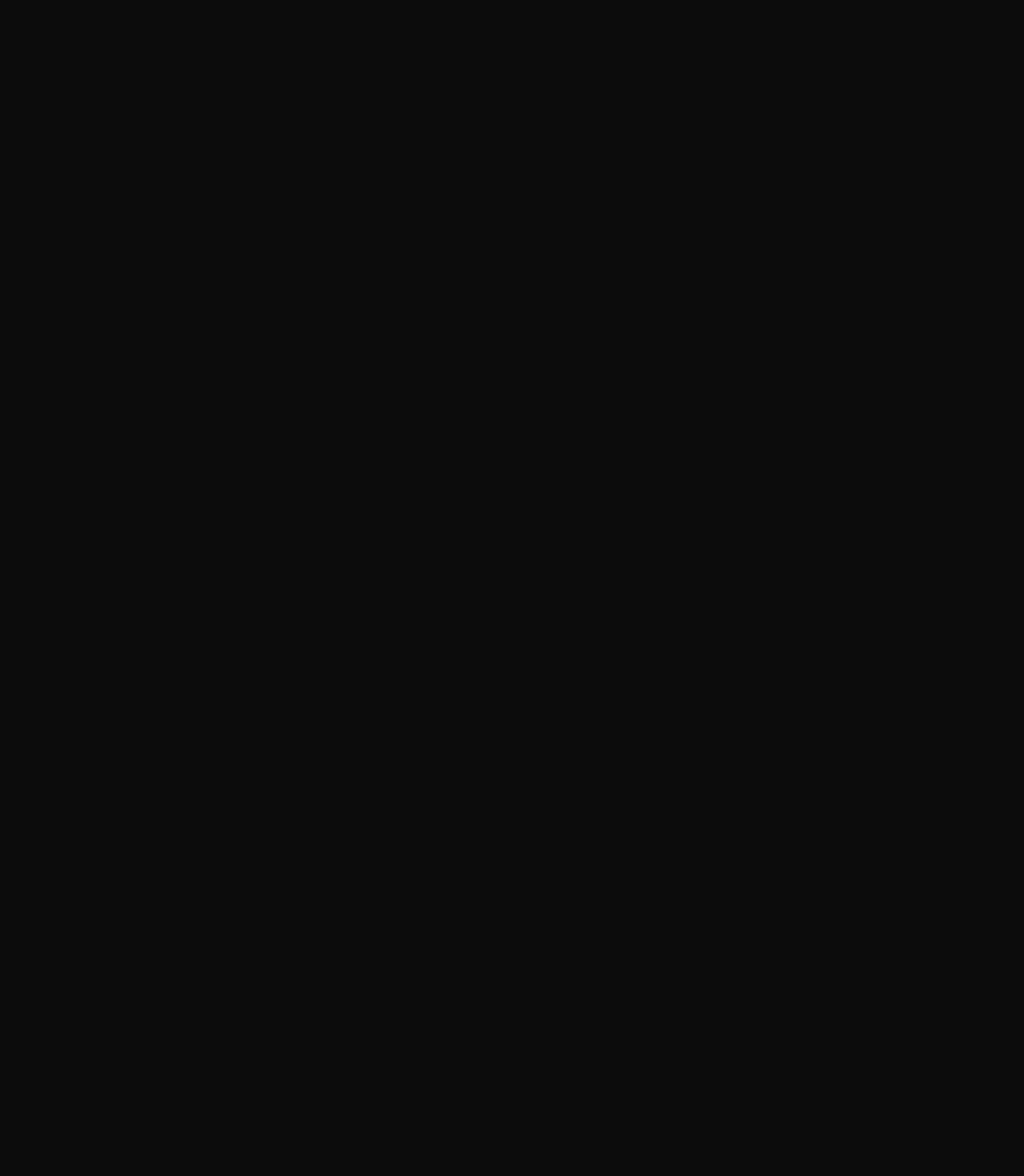
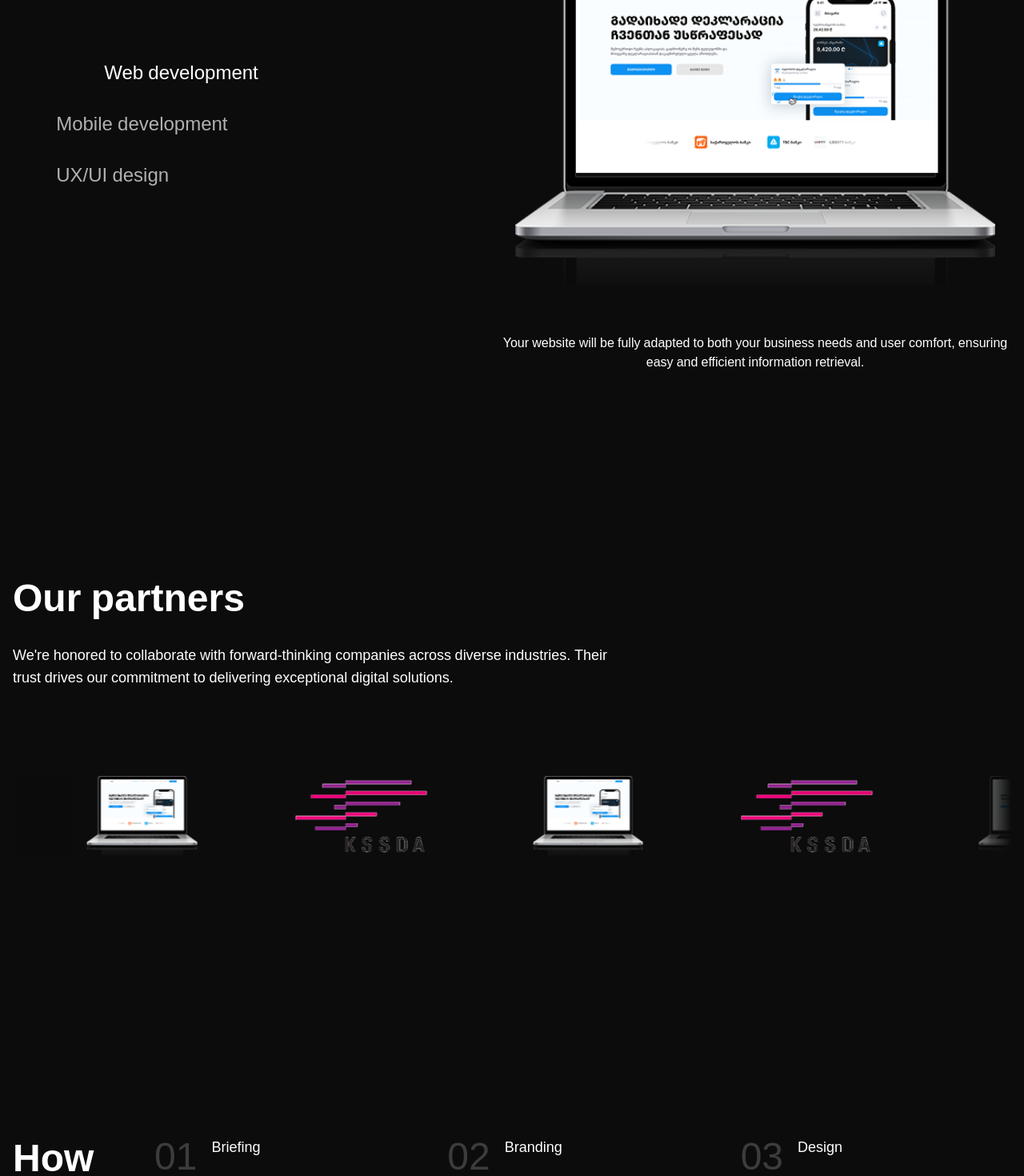
Before and after one commit to NikolozBeqauri/teamProfile, a Next.js app: page /en in a window 1280 px wide. Shown: the part 1180-2650 px from the top of the page at 80% size. Before the commit the page ends 907 px from the top, so only its background shows below. Built offline with nearby package versions, Linux system fonts and the light colour scheme.

Commit message:
Update page.tsx

```diff
--- a/app/[locale]/page.tsx
+++ b/app/[locale]/page.tsx
@@ -14,7 +14,13 @@
     <div>
       <NavigationRender />
       <Hero/>
-
+      <ServiceSection/>
+      <OurPartners/>
+      <HowWeWork/>
+      <OurCases/>
+      <OurTeam/>
+      <Contact/>
+      <FooterSection/>
     </div>
   );
 }
```
